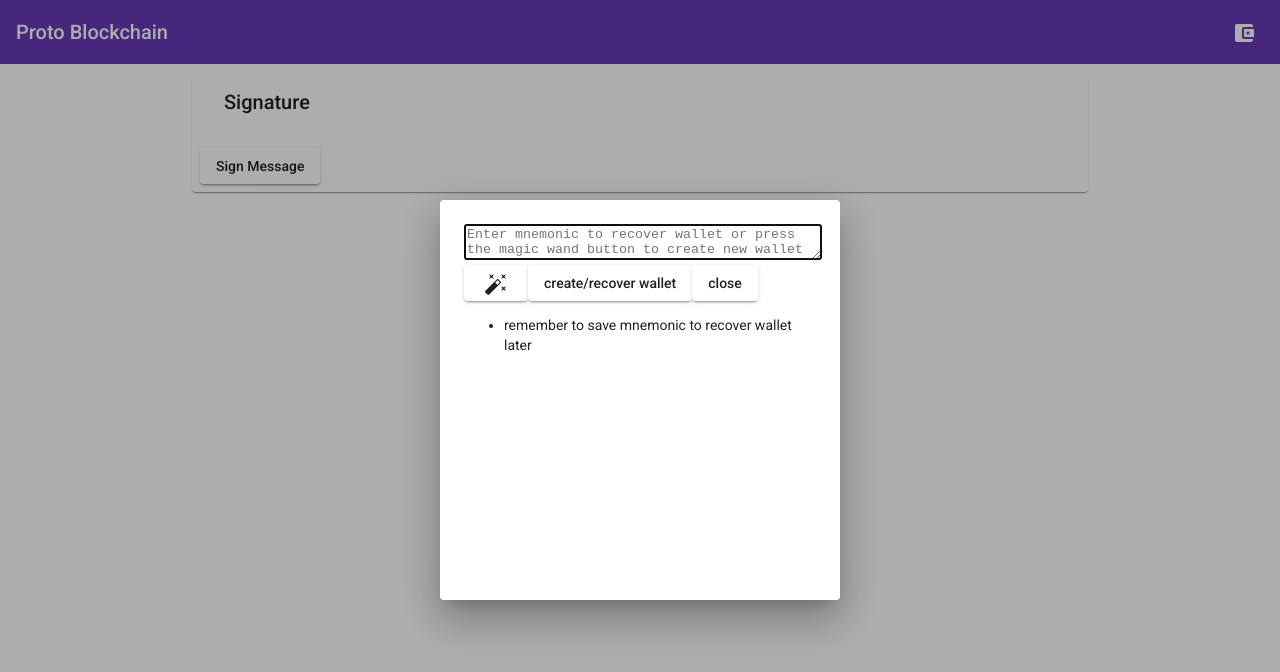
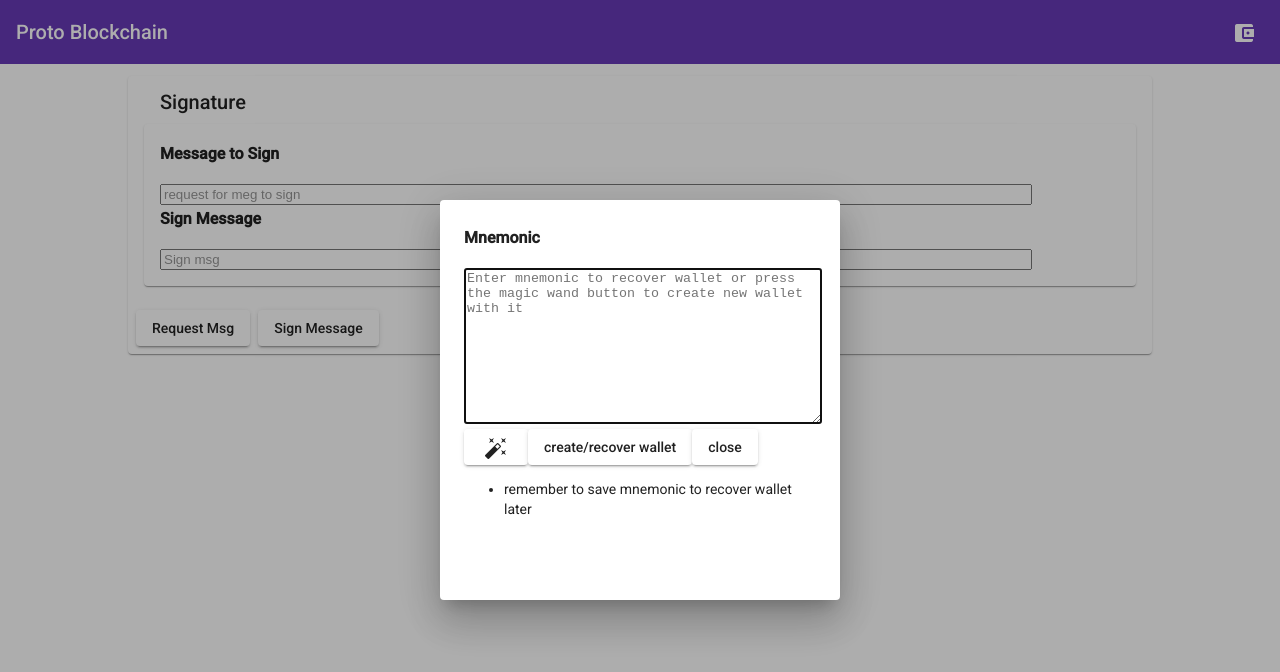
Before and after one commit to BenjaminAP/proto-blockchain, an Angular app: page / in a window 1280 px wide. Both pictures are taken after a click on the button "account_balance_wallet". Shown: the top 672 px of the page. Built offline with nearby package versions, Linux system fonts and the light colour scheme; what ngx-file-drop would draw is missing.

Commit message:
message requested sign with wallet

```diff
--- a/src/app/app.component.css
+++ b/src/app/app.component.css
@@ -1,5 +1,5 @@
 .signature_component {
-    width: 70%;
+    width: 80%;
     margin-left: auto;
     margin-right: auto;
 }
--- a/src/app/app.module.ts
+++ b/src/app/app.module.ts
@@ -17,8 +17,9 @@ import { SignatureComponent } from './component/signature/signature.component';
 import { MnemonicDialogComponent } from './dialogs/mnemonic-dialog/mnemonic-dialog.component';
 import {HeaderToolbarComponent} from './component/header-toolbar/header-toolbar.component';
 import {MatSnackBarModule} from '@angular/material/snack-bar';
-import {MatCardMdImage, MatCardModule} from '@angular/material/card';
+import {MatCardModule} from '@angular/material/card';
 import {MatButtonModule} from '@angular/material/button';
+import {MatInputModule} from '@angular/material/input';
 
 @NgModule({
   declarations: [
@@ -41,6 +42,7 @@ import {MatButtonModule} from '@angular/material/button';
                 MatCardModule,
                 BrowserAnimationsModule,
                 FormsModule,
+                MatInputModule,
                 MatButtonModule,
         ],
   providers: [],
--- a/src/app/classes/wallet.ts
+++ b/src/app/classes/wallet.ts
@@ -16,6 +16,10 @@ export class Wallet {
     public getPublicKey(): string {
       return this.keyPair.getPublic('hex');
     }
+
+    public sign(msg: string): string {
+        return this.keyPair.sign(msg).toHex();
+    }
 }
 
 
--- a/src/app/component/signature/signature.component.html
+++ b/src/app/component/signature/signature.component.html
@@ -6,11 +6,25 @@
     </mat-card-header>
 
     <mat-card-content>
+        <mat-card>
+            <h3>
+                <b>Message to Sign</b>
+            </h3>
+            <input matInput placeholder="request for meg to sign" value="{{requested_sig | async}}" style="width: 90%">
 
+            <h3>
+                <b>Sign Message</b>
+            </h3>
+            <input matInput placeholder="Sign msg" value="{{signature | async}}" style="width: 90%">
+        </mat-card>
     </mat-card-content>
 
     <mat-card-actions>
-        <button mat-raised-button>
+        <button mat-raised-button (click)="requestSignature()">
+            Request Msg
+        </button>
+
+        <button mat-raised-button (click)="signMsg()">
             Sign Message
         </button>
     </mat-card-actions>
--- a/src/app/component/signature/signature.component.ts
+++ b/src/app/component/signature/signature.component.ts
@@ -2,6 +2,7 @@ import { Component, OnInit } from '@angular/core';
 import {Observable} from 'rxjs';
 import {WalletService} from '../../services/wallet/wallet.service';
 import {BlockchainService} from '../../services/blockchain/blockchain.service';
+import {map} from 'rxjs/operators';
 
 @Component({
   selector: 'app-signature',
@@ -11,7 +12,7 @@ import {BlockchainService} from '../../services/blockchain/blockchain.service';
 export class SignatureComponent implements OnInit {
 
   public requested_sig: Observable<string>;
-  public signature: string;
+  public signature: Observable<string>;
 
   constructor(private walletService: WalletService,
               private blockchainService: BlockchainService) {
@@ -23,11 +24,11 @@ export class SignatureComponent implements OnInit {
   }
 
   public requestSignature(): void {
-
+    this.requested_sig = this.blockchainService.requestMessageOwnershipVerification(this.walletService.getPublicKey());
   }
 
-  public sign(): void {
-
+  public signMsg(): void {
+    this.signature = this.requested_sig.pipe(map((msg: string ) => this.walletService.signMsg(msg)));
   }
 
 }
--- a/src/app/dialogs/mnemonic-dialog/mnemonic-dialog.component.html
+++ b/src/app/dialogs/mnemonic-dialog/mnemonic-dialog.component.html
@@ -1,7 +1,14 @@
 <div>
-  <textarea [(ngModel)]="mnemonic_by_user" (ngModelChange)="setMnemonic()" placeholder="{{placeholder}}" style="width: 100%; height: 50%">
-    {{mnemonic | async}}
-  </textarea>
+    <h3>
+        <b>
+            Mnemonic
+        </b>
+    </h3>
+
+    <textarea [(ngModel)]="mnemonic_by_user" (ngModelChange)="setMnemonic()" placeholder="{{placeholder}}" style="width: 100%; height: 150px">
+        {{mnemonic | async}}
+    </textarea>
+
     <button mat-raised-button (click)="generateMnemonic()" style="background-color: transparent">
         <mat-icon color="secondary">auto_fix_high</mat-icon>
     </button>
--- a/src/app/services/blockchain/blockchain.service.ts
+++ b/src/app/services/blockchain/blockchain.service.ts
@@ -16,7 +16,6 @@ export class BlockchainService {
 
   public requestMessageOwnershipVerification(pubAddress: string): Observable<string> {
 
-
     return this.http.get(`${this.server_route}signature/request/${pubAddress}`, {responseType: 'text'})
       .pipe(map((signatureOwnership: string) => signatureOwnership));
   }
--- a/src/app/services/wallet/wallet.service.ts
+++ b/src/app/services/wallet/wallet.service.ts
@@ -34,11 +34,27 @@ export class WalletService {
   }
 
   public generateWallet(): void {
+
+    if (!this.mnemonic) {
+      this.snackBarService.openSnackBar('Mnemonic empty', 'error');
+      return;
+    }
+
     this.wallet = new Wallet(this.mnemonic);
     this.snackBarService.openSnackBar('wallet Recovered/Generated', 'Success');
   }
 
   public getPublicKey(): string {
+
+    if (!this.wallet) {
+      this.snackBarService.openSnackBar('wallet not connected', 'error');
+      return;
+    }
+
     return this.wallet.getPublicKey();
   }
+
+  public signMsg(msg: string): string {
+    return this.wallet.sign(msg);
+  }
 }
```
